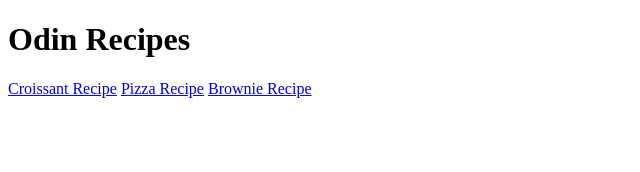
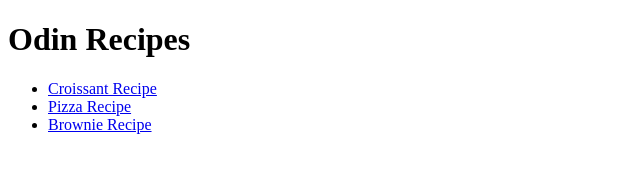
Before and after one commit to Alanox1/odin-recipes, a plain HTML site: page index.html in a window 1280 px wide. Shown: the whole page, without its empty margins (0-640 px from the left). Drawn offline with Linux system fonts and the light colour scheme.

Commit message:
added an ul element in the list of links

```diff
--- a/index.html
+++ b/index.html
@@ -7,8 +7,10 @@
 </head>
 <body>
     <h1>Odin Recipes</h1>
-    <a href="./recipes/croissants.html">Croissant Recipe</a>
-    <a href="./recipes/pizza.html">Pizza Recipe</a>
-    <a href="./recipes/brownie.html">Brownie Recipe</a>
+    <ul>
+        <li><a href="./recipes/croissants.html">Croissant Recipe</a></li>
+        <li><a href="./recipes/pizza.html">Pizza Recipe</a></li>
+        <li><a href="./recipes/brownie.html">Brownie Recipe</a></li>
+    </ul>
 </body>
 </html>
```
